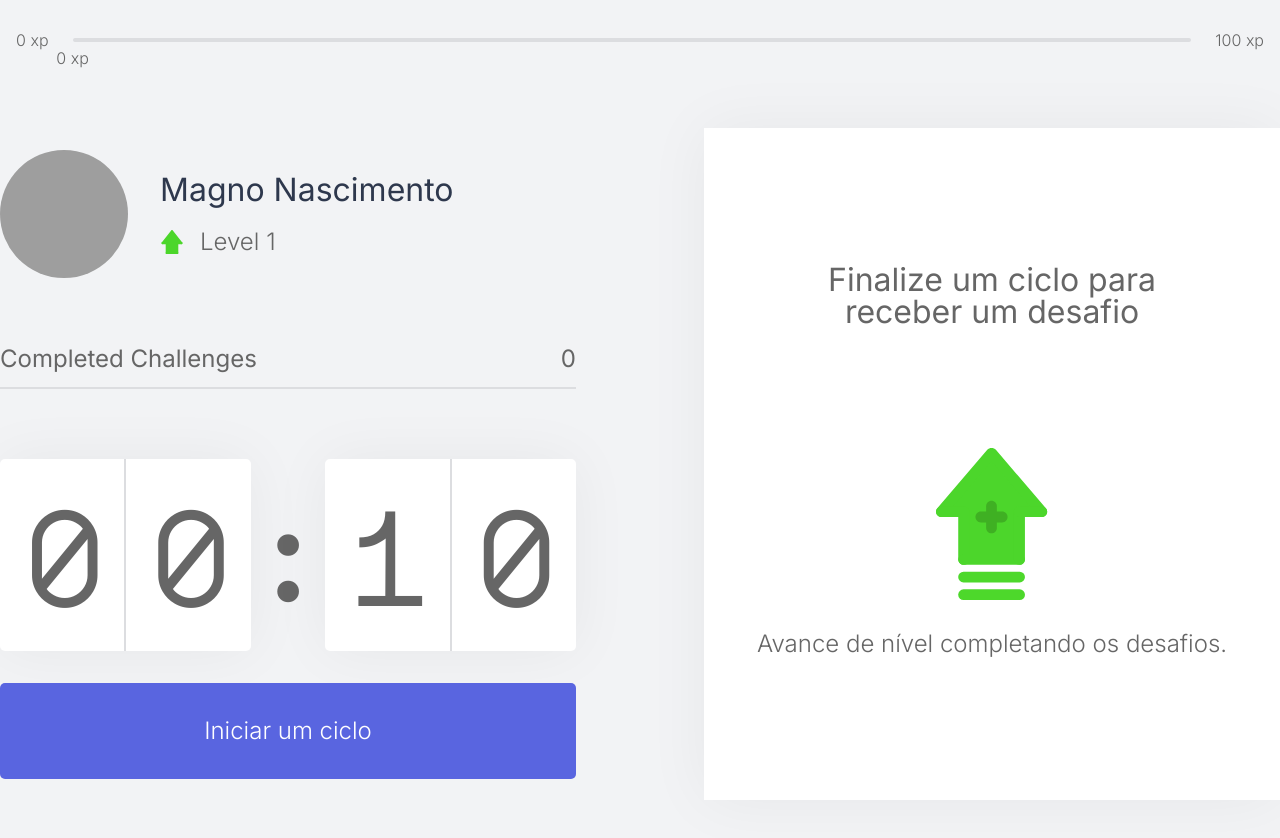
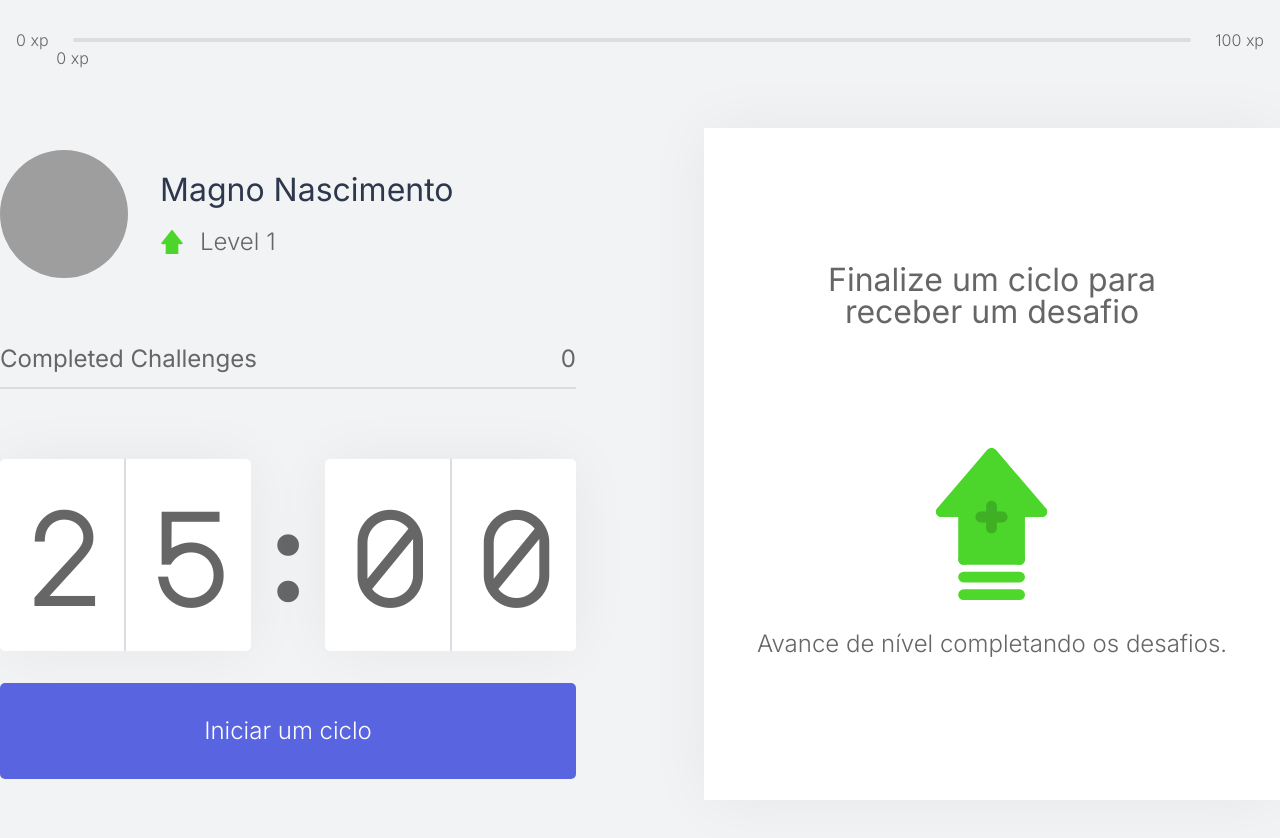
Before and after one commit to magnonasc/MoveIt, a Next.js app: page / in a window 1280 px wide. Shown: the top 838 px of the page. Built offline with nearby package versions, Linux system fonts and the light colour scheme; grey boxes are pictures that could not be loaded.

Commit message:
Fixed some React warnings on context function calls

```diff
--- a/src/components/molecules/Countdown.tsx
+++ b/src/components/molecules/Countdown.tsx
@@ -3,7 +3,7 @@ import styled from 'styled-components';
 import { ChallengesContext } from '../../contexts/ChallengeContext';
 import Button from '../atoms/Button';
 
-const DEFAULT_INITIAL_TIME = 10; // 60 * 25;
+const DEFAULT_INITIAL_TIME = 60 * 25;
 
 const CountdownContainer = styled.section`
     display: flex;
@@ -70,11 +70,25 @@ const Countdown: FC<HTMLAttributes<HTMLElement>> = () => {
     const [isActive, setIsActive] = useState(false);
     const [time, setTime] = useState(DEFAULT_INITIAL_TIME);
 
-    const minutes = Math.floor(time / 60);
-    const seconds = time % 60;
+    const [firstMinuteUnit, setFirstMinuteUnit] = useState('0');
+    const [lastMinuteUnit, setLastMinuteUnit] = useState('0');
 
-    const [firstMinuteUnit, lastMinuteUnit] = String(minutes).padStart(2, '0').split('');
-    const [firstSecondUnit, lastSecondUnit] = String(seconds).padStart(2, '0').split('');
+    const [firstSecondUnit, setFirstSecondUnit] = useState('0');
+    const [lastSecondUnit, setLastSecondUnit] = useState('0');
+
+    useEffect(() => {
+        const minutes = Math.floor(time / 60);
+        const seconds = time % 60;
+
+        const minuteUnits = String(minutes).padStart(2, '0').split('');
+        const secondUnits = String(seconds).padStart(2, '0').split('');
+
+        setFirstMinuteUnit(minuteUnits[0]);
+        setLastMinuteUnit(minuteUnits[1]);
+
+        setFirstSecondUnit(secondUnits[0]);
+        setLastSecondUnit(secondUnits[1]);
+    }, [time]);
 
     const handleCountdown = () => {
         setIsActive((previousIsActive) => !previousIsActive);
@@ -88,8 +102,6 @@ const Countdown: FC<HTMLAttributes<HTMLElement>> = () => {
                         return previousTime - 1;
                     }
 
-                    setIsActive(false);
-                    finishCountdown();
                     return previousTime;
                 });
             }, 1000);
@@ -97,6 +109,13 @@ const Countdown: FC<HTMLAttributes<HTMLElement>> = () => {
             clearInterval(interval.current);
         }
     }, [isActive]);
+
+    useEffect(() => {
+        if (time === 0) {
+            setIsActive(false);
+            finishCountdown();
+        }
+    }, [time]);
 
     useEffect(() => {
         if (!hasFinishedCountdown) {
```
